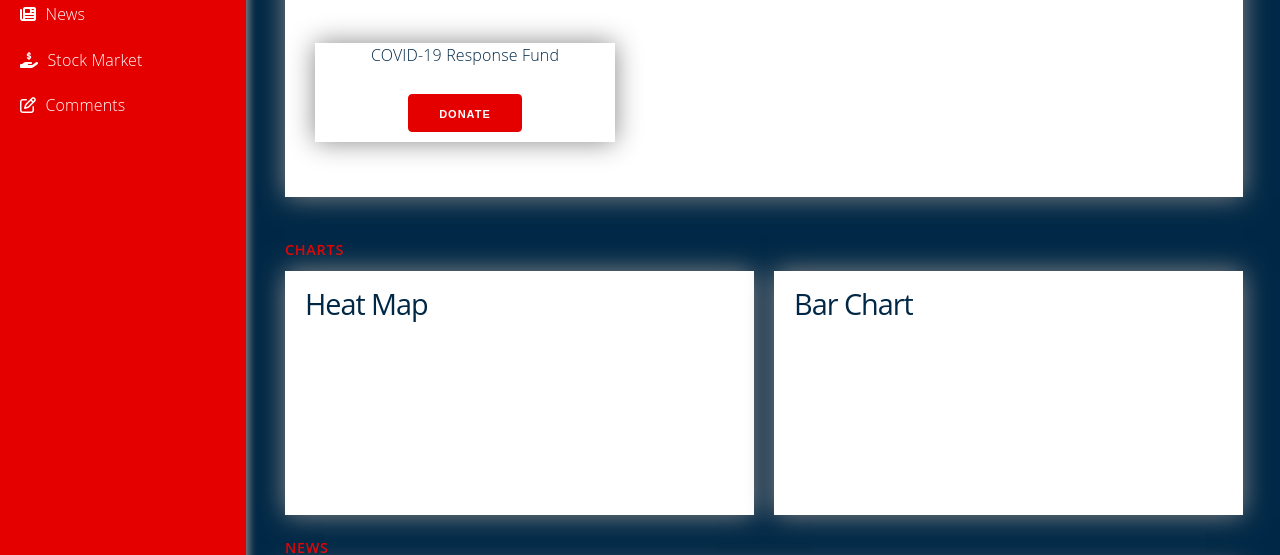
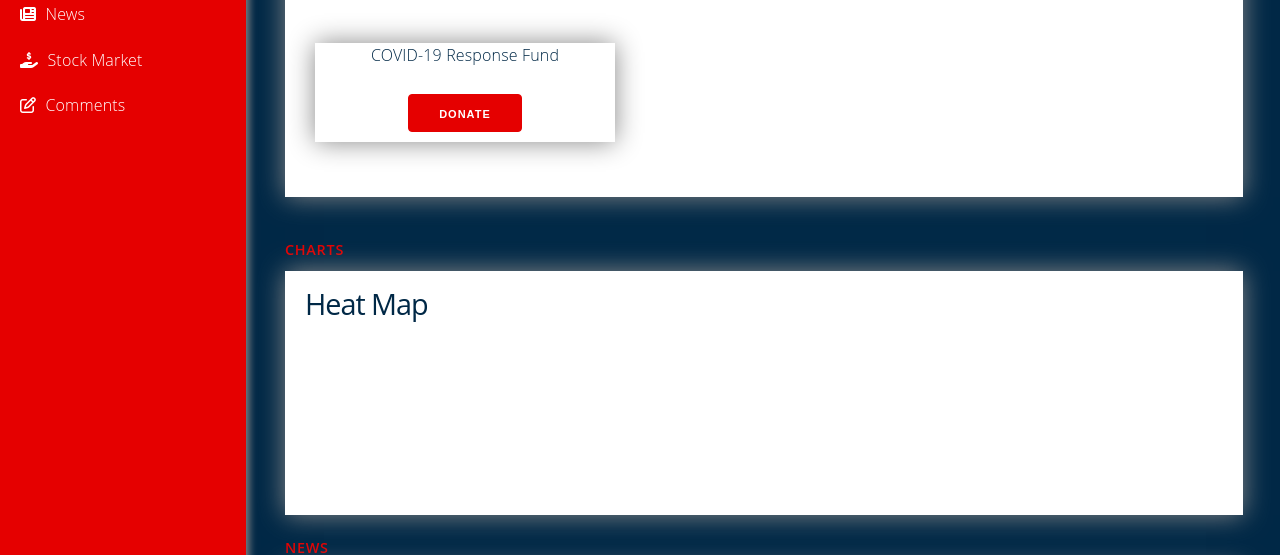
Before and after one commit to SteffiBarghout/Corona-Virus-Updates, a plain HTML site: page html5-admin/index.html in a window 1280 px wide. Shown: the part 246-801 px from the top of the page. Drawn offline with nearby package versions, Linux system fonts and the light colour scheme.

Commit message:
removed bar chart

```diff
--- a/html5-admin/index.html
+++ b/html5-admin/index.html
@@ -83,7 +83,7 @@
 			<!--Charts-->
 			<h5>Charts</h5><a class="anchor" name="charts"></a>
 			<div class="row grid-responsive">
-				<div class="column column-50">
+				<div class="column column-100">
 					<div class="card">
 						<div class="card-title">
 							<h2>Heat Map</h2>
@@ -95,7 +95,7 @@
 						</div>
 					</div>
 				</div>
-				<div class="column column-50">
+				<!-- <div class="column column-50">
 					<div class="card">
 						<div class="card-title">
 							<h2>Bar Chart</h2>
@@ -106,7 +106,7 @@
 							</div>
 						</div>
 					</div>
-				</div>
+				</div> -->
 			</div>
 
 
```
